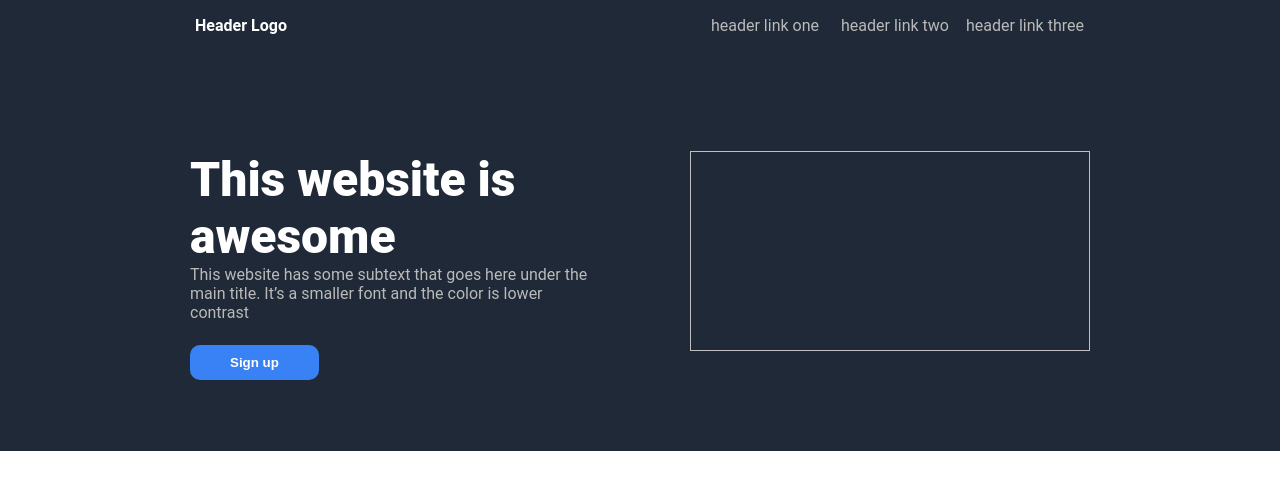
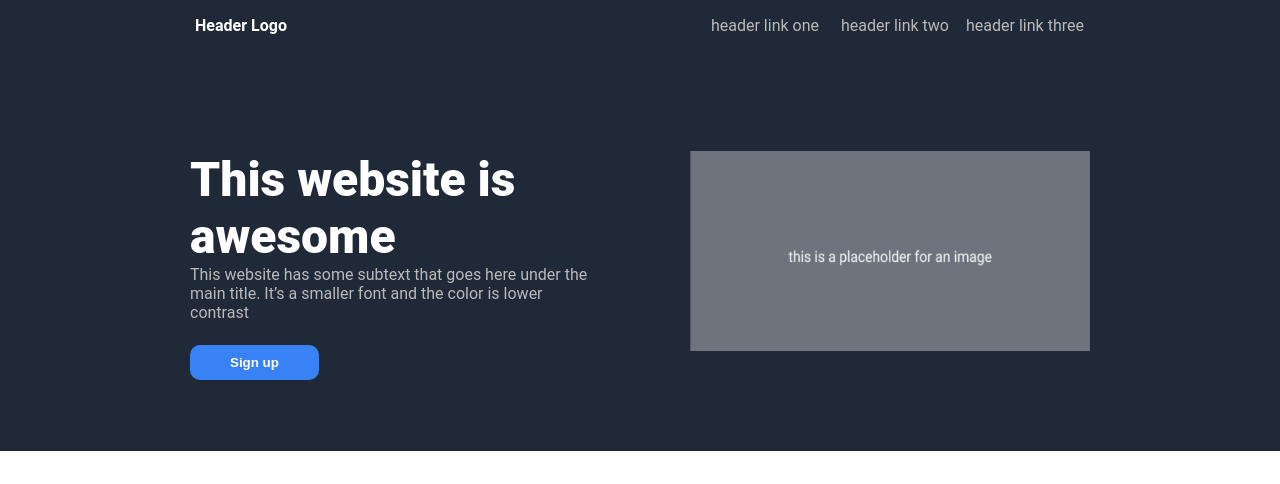
Before and after one commit to ArpanBhar/landing_page, a plain HTML site: page index.html in a window 1280 px wide. Shown: the top 484 px of the page. Drawn offline with Linux system fonts and the light colour scheme.

Commit message:
Add files via upload

```diff
--- a/index.html
+++ b/index.html
@@ -21,7 +21,7 @@
                     font and the color is lower contrast</div>
                 <button id="sign-up-button">Sign up</button>
             </div>
-            <img width="400" height="200" style="padding-right: 20px; padding-bottom: 100px;">
+            <img width="400" height="200" style="padding-right: 20px; padding-bottom: 100px;" src="placeholder.png">
         </div>
     </div>
     <p id="random-text">Some random information.</p>
```
Also changed, not shown: placeholder.png (added).
